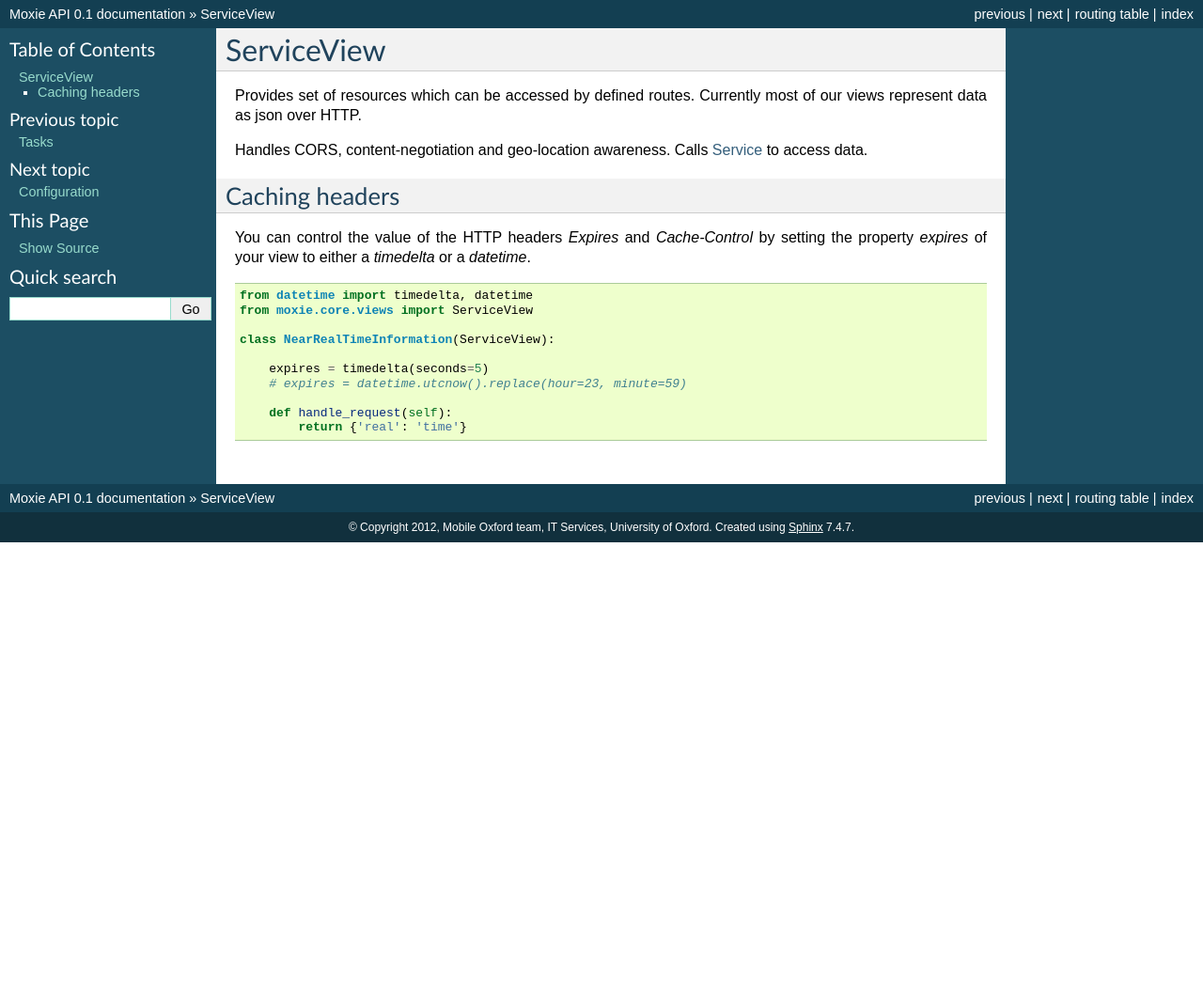
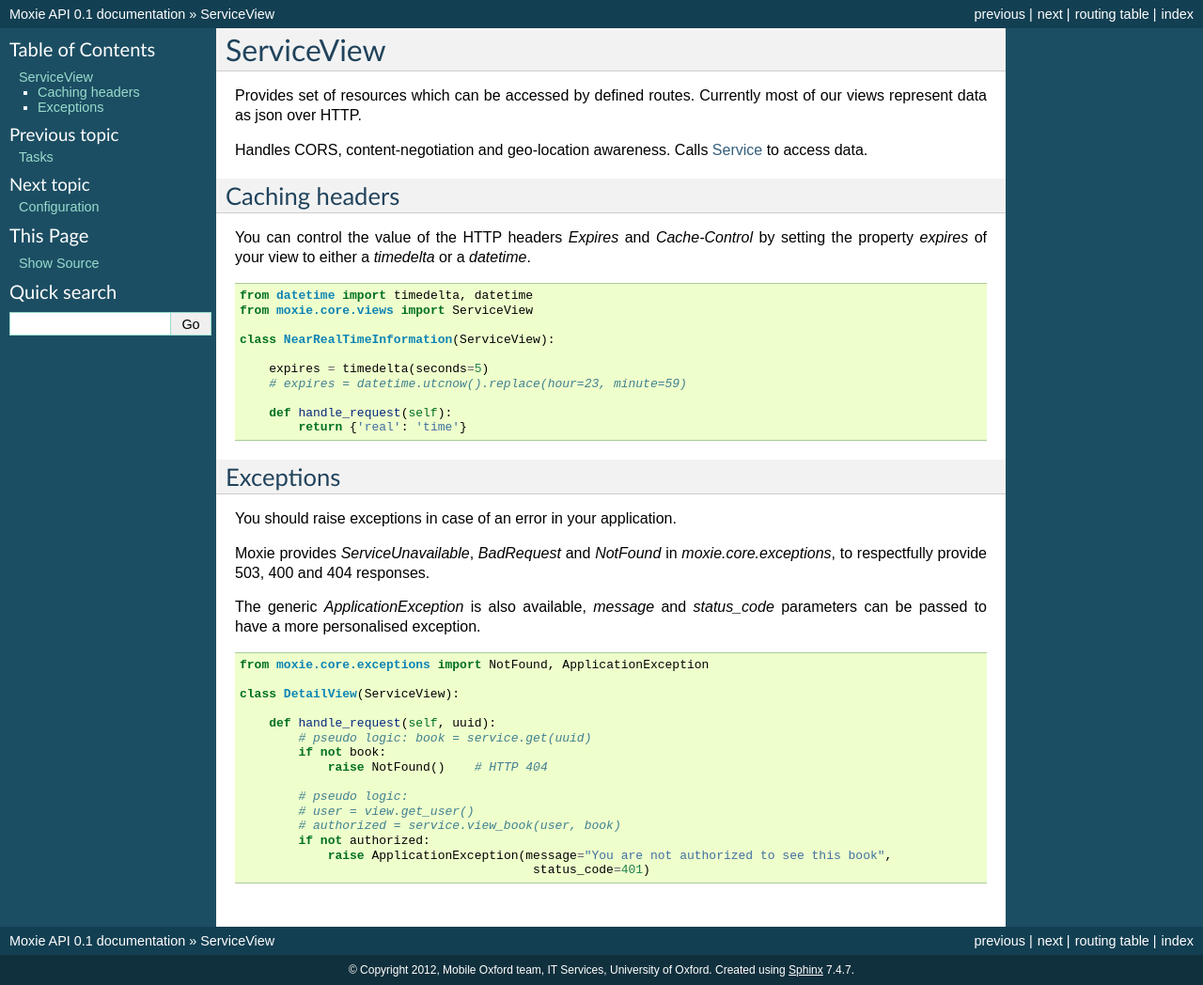
Before and after one commit to martinfilliau/moxie, a Sphinx documentation site: the page built from docs/source/api/view.rst, in a window 1280 px wide. Shown: the whole page at 94% size. Built offline with Sphinx 7.4.7, drawn with Linux system fonts in a browser that asks for light colours; before the commit the page ends 900 px from its top, so only the background shows below that.

Commit message:
Added some documentation on exceptions handling

```diff
--- a/docs/source/api/view.rst
+++ b/docs/source/api/view.rst
@@ -23,3 +23,32 @@ by setting the property `expires` of your view to either a `timedelta` or a `dat
 
         def handle_request(self):
             return {'real': 'time'}
+
+Exceptions
+----------
+
+You should raise exceptions in case of an error in your application.
+
+Moxie provides `ServiceUnavailable`, `BadRequest` and `NotFound` in `moxie.core.exceptions`,
+to respectfully provide 503, 400 and 404 responses.
+
+The generic `ApplicationException` is also available, `message` and `status_code` parameters
+can be passed to have a more personalised exception.
+
+.. code-block:: python
+
+    from moxie.core.exceptions import NotFound, ApplicationException
+
+    class DetailView(ServiceView):
+
+        def handle_request(self, uuid):
+            # pseudo logic: book = service.get(uuid)
+            if not book:
+                raise NotFound()    # HTTP 404
+
+            # pseudo logic:
+            # user = view.get_user()
+            # authorized = service.view_book(user, book)
+            if not authorized:
+                raise ApplicationException(message="You are not authorized to see this book",
+                                            status_code=401)
--- a/docs/source/http_api/specification.rst
+++ b/docs/source/http_api/specification.rst
@@ -26,3 +26,9 @@ Pagination
 Standard parameters are available for pagination: start and count.
 It is advised to use :doc:`/http_api/relations/overview` (:doc:`/http_api/relations/first`, :doc:`/http_api/relations/last`,
 :doc:`/http_api/relations/prev` and :doc:`/http_api/relations/next`) to browse results.
+
+Errors
+------
+
+Error messages are provided as JSON, the key `description` gives a technical error message.
+In addition to the message, you should check the HTTP response code which will give you an idea of the problem (4xx vs. 5xx...).
```
